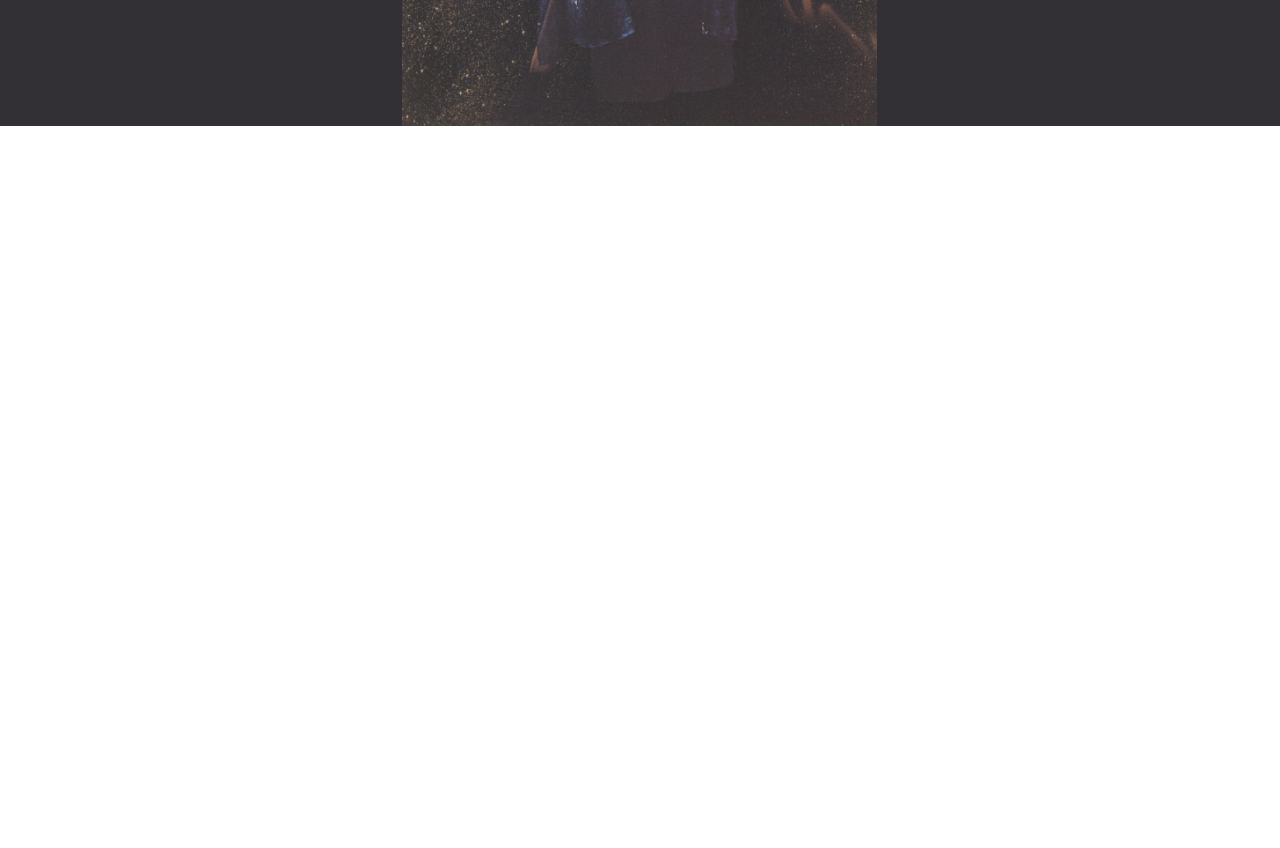
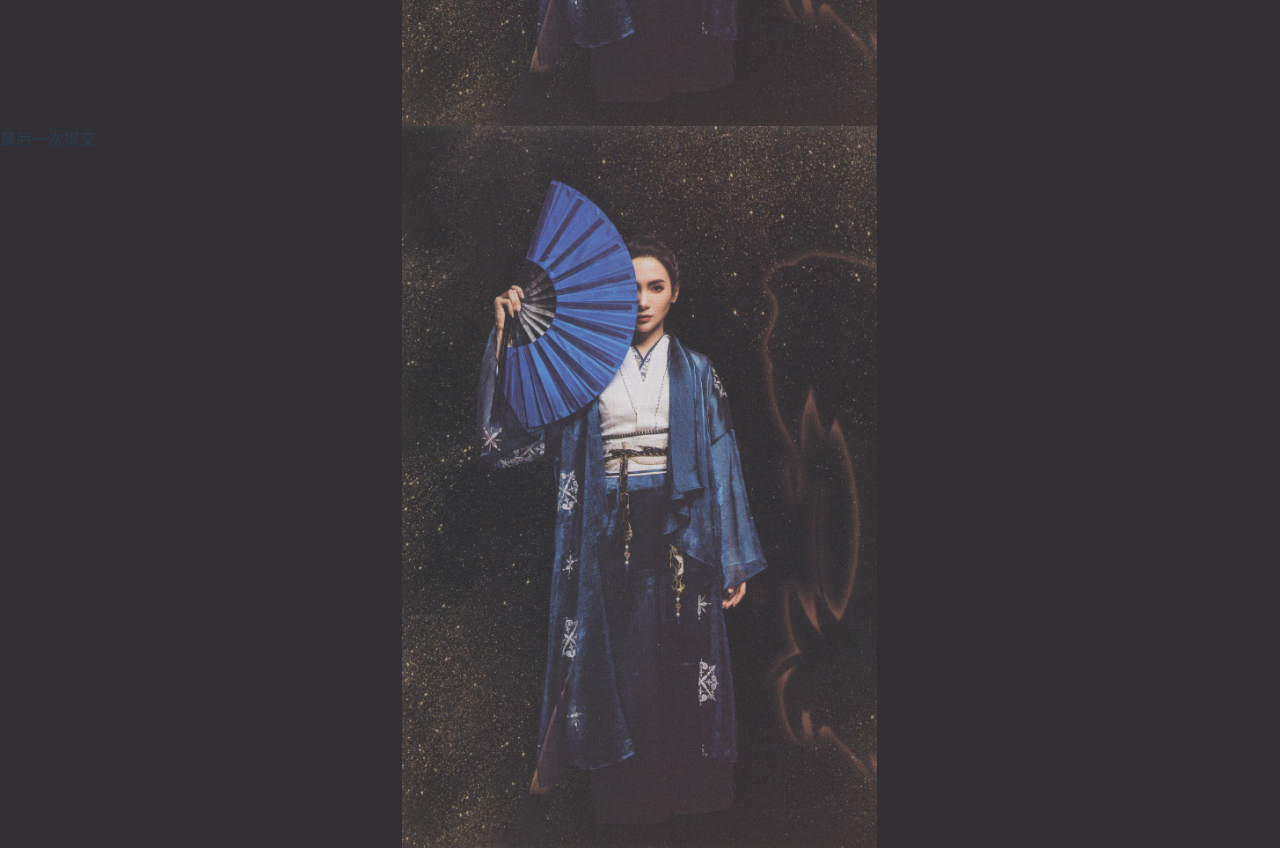
Before and after one commit to hiahiahiakeke/lumosdeer, a Vue app: page / in a window 1280 px wide. Shown: the part 2040-2888 px from the top of the page. Before the commit the page ends 2166 px from the top, so only its background shows below. Built offline with nearby package versions, Linux system fonts and the light colour scheme.

Commit message:
last one

```diff
--- a/src/views/Index.vue
+++ b/src/views/Index.vue
@@ -7,6 +7,7 @@
     </div>
     <div class="person">hhhhhhh</div>
     <div class="person">倒数第二次提交</div>
+    <div class="person">最后一次提交</div>
   </div>
 </template>
 <script>
```
